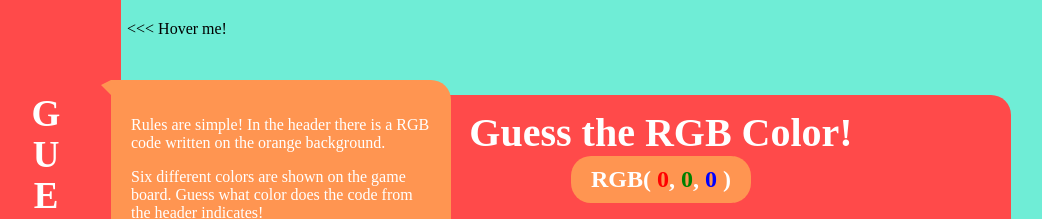
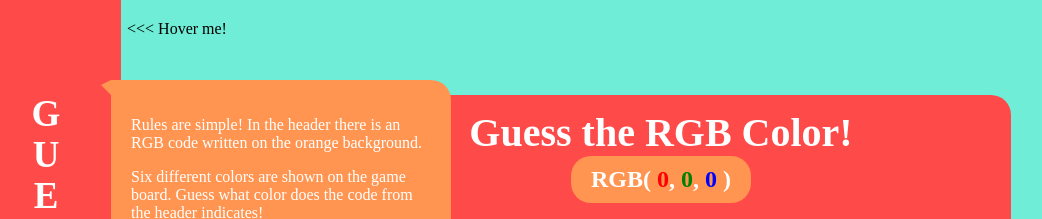
Before and after one commit to ocatarama/Guess-The-RGB-Color, a plain HTML site: page index.html in a window 1280 px wide. Shown: the top 219 px of the page, without its empty margins (29-1071 px from the left). Drawn offline with nearby package versions, Linux system fonts and the light colour scheme; a web font is replaced by a local one.

Commit message:
update game rules

```diff
--- a/index.html
+++ b/index.html
@@ -16,7 +16,7 @@
             <div class="rules">
                 <div class="triangle"></div>
 
-                <p>Rules are simple! In the header there is a RGB code written on the orange background.</p>
+                <p>Rules are simple! In the header there is an RGB code written on the orange background.</p>
                 <p>Six different colors are shown on the game board. Guess what color does the code from the header indicates!</p>
                 <p>Every right guess grants you 10 points and sends you to another level. Every wrong guess takes 5 points from you.</p>
                 <p>When you guess wrong, the box you pressed will disappear and you will have the chance to take another guess. But watch your points!</p>
```
